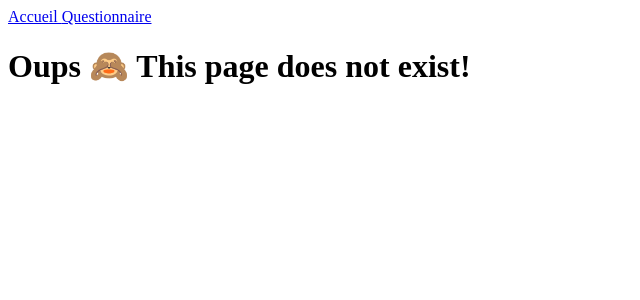
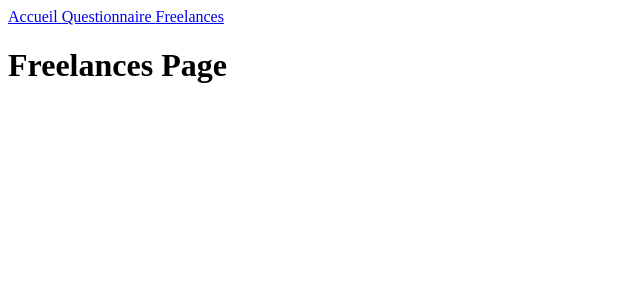
Before and after one commit to Vini-cp/shiny-agency-react, a React (Create React App) app: page /freelances in a window 1280 px wide. Shown: the top 300 px of the page, without its empty margins (0-640 px from the left). Built offline with nearby package versions, Linux system fonts and the light colour scheme.

Commit message:
Create results and freelances routes

```diff
--- a/src/components/Header/index.jsx
+++ b/src/components/Header/index.jsx
@@ -4,7 +4,8 @@ function Header() {
   return (
     <nav>
       <Link to="/">Accueil </Link>
-      <Link to="/survey/42"> Questionnaire</Link>
+      <Link to="/survey/1"> Questionnaire </Link>
+      <Link to="/freelances"> Freelances </Link>
     </nav>
   );
 }
--- a/src/index.jsx
+++ b/src/index.jsx
@@ -3,6 +3,8 @@ import ReactDOM from 'react-dom';
 import { BrowserRouter as Router, Route, Switch } from 'react-router-dom';
 import Home from './pages/Home/index';
 import Survey from './pages/Survey/index';
+import Freelances from './pages/Freelances/index';
+import Results from './pages/Results/index';
 import Header from './components/Header/index';
 import Error from './components/Error/index';
 
@@ -17,6 +19,12 @@ ReactDOM.render(
         <Route path="/survey/:questionNumber">
           <Survey />
         </Route>
+        <Route path="/freelances">
+          <Freelances />
+        </Route>
+        <Route path="/results">
+          <Results />
+        </Route>
         <Route>
           <Error />
         </Route>
--- /dev/null
+++ b/src/pages/Freelances/index.jsx
@@ -0,0 +1,9 @@
+function Freelances() {
+  return (
+    <div>
+      <h1> Freelances Page </h1>
+    </div>
+  );
+}
+
+export default Freelances;
--- a/src/pages/Home/index.jsx
+++ b/src/pages/Home/index.jsx
@@ -1,6 +1,6 @@
 function Home() {
   return (
-    <div className="App">
+    <div>
       <h1> Home Page 🏠</h1>
     </div>
   );
--- /dev/null
+++ b/src/pages/Results/index.jsx
@@ -0,0 +1,9 @@
+function Results() {
+  return (
+    <div>
+      <h1> Results Page </h1>
+    </div>
+  );
+}
+
+export default Results;
--- a/src/pages/Survey/index.jsx
+++ b/src/pages/Survey/index.jsx
@@ -1,4 +1,4 @@
-import { useParams } from 'react-router-dom';
+import { useParams, Link } from 'react-router-dom';
 
 function Survey() {
   const { questionNumber } = useParams();
@@ -7,6 +7,16 @@ function Survey() {
     <div>
       <h1>Survey 🧮</h1>
       <h2>Question {questionNumber}</h2>
+      <nav>
+        {parseInt(questionNumber, 10) > 1 ? (
+          <Link to={`/survey/${parseInt(questionNumber, 10) - 1}`}>Previous </Link>
+        ) : null}
+        {parseInt(questionNumber, 10) < 10 ? (
+          <Link to={`/survey/${parseInt(questionNumber, 10) + 1}`}> Next </Link>
+        ) : (
+          <Link to="/results"> Results </Link>
+        )}
+      </nav>
     </div>
   );
 }
```
